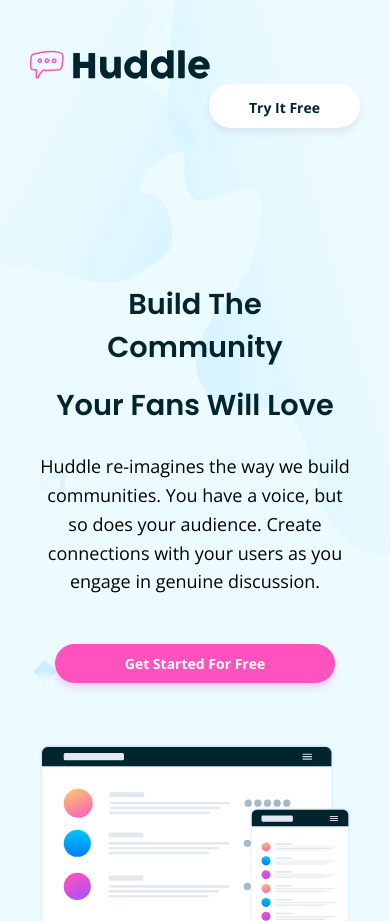
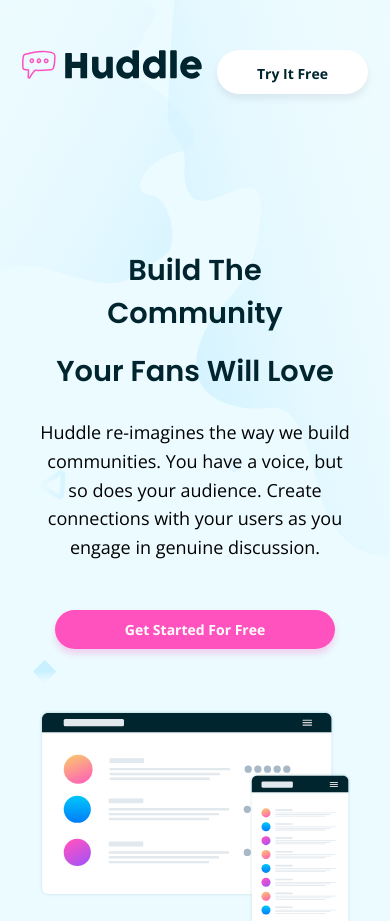
Before and after one commit to harkeju/Responsiveness-and-Media-Queries, a plain HTML site: page index.html in a window 390 px wide. Shown: the top 921 px of the page. Drawn offline with nearby package versions, Linux system fonts and the light colour scheme.

Commit message:
Final style tweak: nav bar padding on mobile device

```diff
--- a/style.css
+++ b/style.css
@@ -40,7 +40,7 @@ header {
 
 nav {
   display: inline-block;
-  padding: 50px 30px;
+  padding: 50px 22px;
   width: 100%;
 }
 
```
